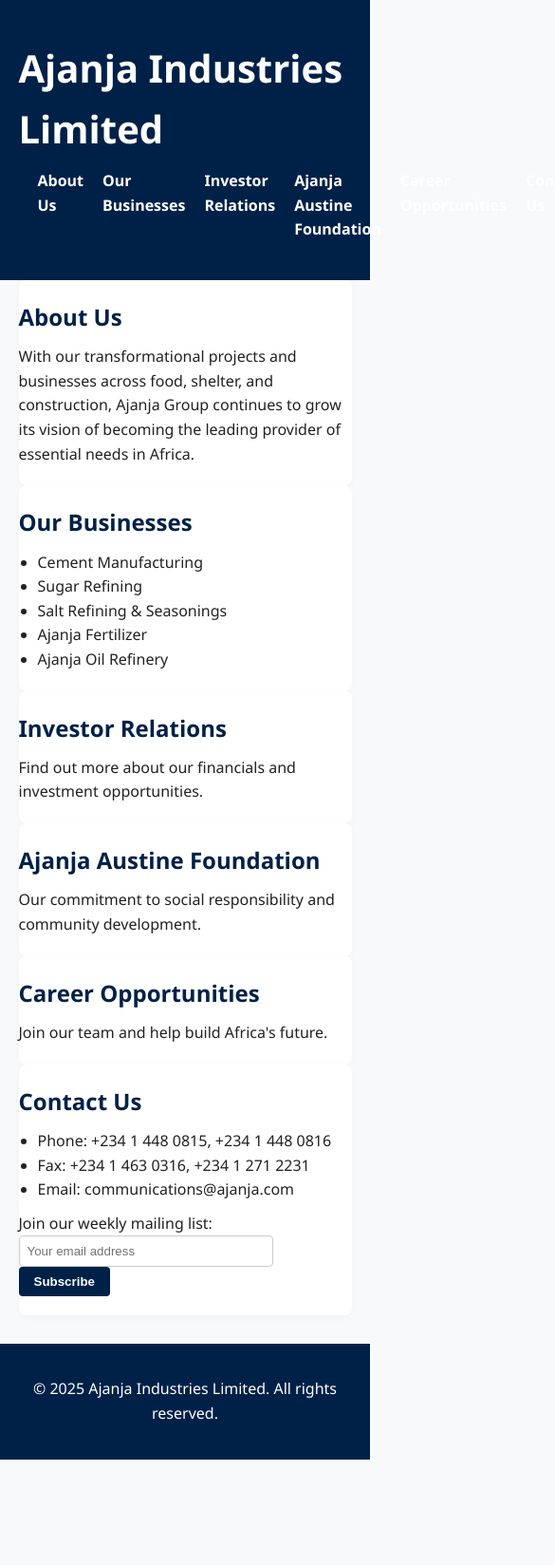
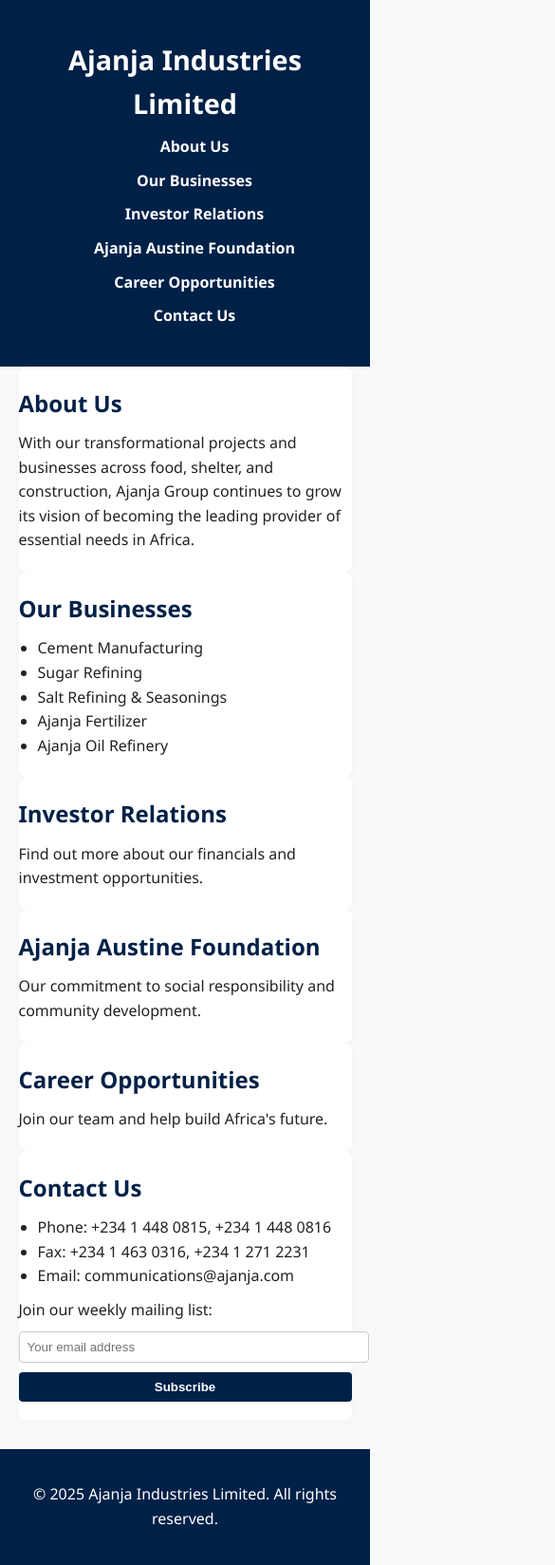
Before and after one commit to Austine-hub/project4, a plain HTML site: page index.html in a window 390 px wide. Shown: the top 1648 px of the page at 95% size, 585 px wide, since content can reach past the window. Before the commit the page ends 1537 px from the top, so only its background shows below. Drawn offline with Linux system fonts and the light colour scheme.

Commit message:
Another commit

```diff
--- a/css/project4.css
+++ b/css/project4.css
@@ -12,6 +12,7 @@
     line-height: 1.6;
 }
 
+/* Container stays centered and fluid */
 .container {
     width: 90%;
     max-width: 900px;
@@ -19,6 +20,7 @@
     padding: 20px 0;
 }
 
+/* Header styling */
 header {
     background: #002147;
     color: #fff;
@@ -30,10 +32,14 @@
     font-size: 2.5em;
 }
 
+/* Navigation links */
 nav ul {
     list-style: none;
     display: flex;
+    flex-wrap: wrap; /* allow wrapping on small screens */
     gap: 20px;
+    justify-content: center; /* center nav items */
+    padding: 0;
 }
 
 nav a {
@@ -47,6 +53,7 @@
     color: #ffb300;
 }
 
+/* Main content sections */
 main section {
     background: #fff;
     margin-bottom: 20px;
@@ -60,22 +67,30 @@
     margin-bottom: 10px;
 }
 
+/* Lists inside sections */
 ul {
     margin-left: 20px;
 }
 
+/* Form styling */
 form {
     margin-top: 10px;
+    display: flex;
+    flex-wrap: wrap; /* allow stacking on small screens */
+    gap: 10px;
 }
 
+/* Email input */
 input[type="email"] {
     padding: 8px;
     border: 1px solid #ccc;
     border-radius: 4px;
     width: 250px;
-    margin-right: 10px;
+    flex: 1 1 auto; /* allow flexible width */
+    min-width: 200px;
 }
 
+/* Buttons */
 button {
     padding: 8px 16px;
     background: #002147;
@@ -92,6 +107,7 @@
     color: #002147;
 }
 
+/* Footer */
 footer {
     background: #002147;
     color: #fff;
@@ -100,3 +116,49 @@
     margin-top: 30px;
     font-size: 1em;
 }
+
+/* Responsive adjustments */
+@media (max-width: 768px) {
+    header h1 {
+        font-size: 2em;
+        text-align: center;
+        padding: 0 10px;
+    }
+
+    nav ul {
+        gap: 10px;
+    }
+
+    main section {
+        padding: 15px;
+    }
+}
+
+@media (max-width: 600px) {
+    header h1 {
+        font-size: 1.8em;
+    }
+
+    nav ul {
+        flex-direction: column;
+        align-items: center;
+    }
+
+    nav li {
+        width: 100%;
+        text-align: center;
+    }
+
+    form {
+        flex-direction: column;
+        align-items: stretch;
+    }
+
+    input[type="email"] {
+        width: 100%;
+    }
+
+    button {
+        width: 100%;
+    }
+}
```
